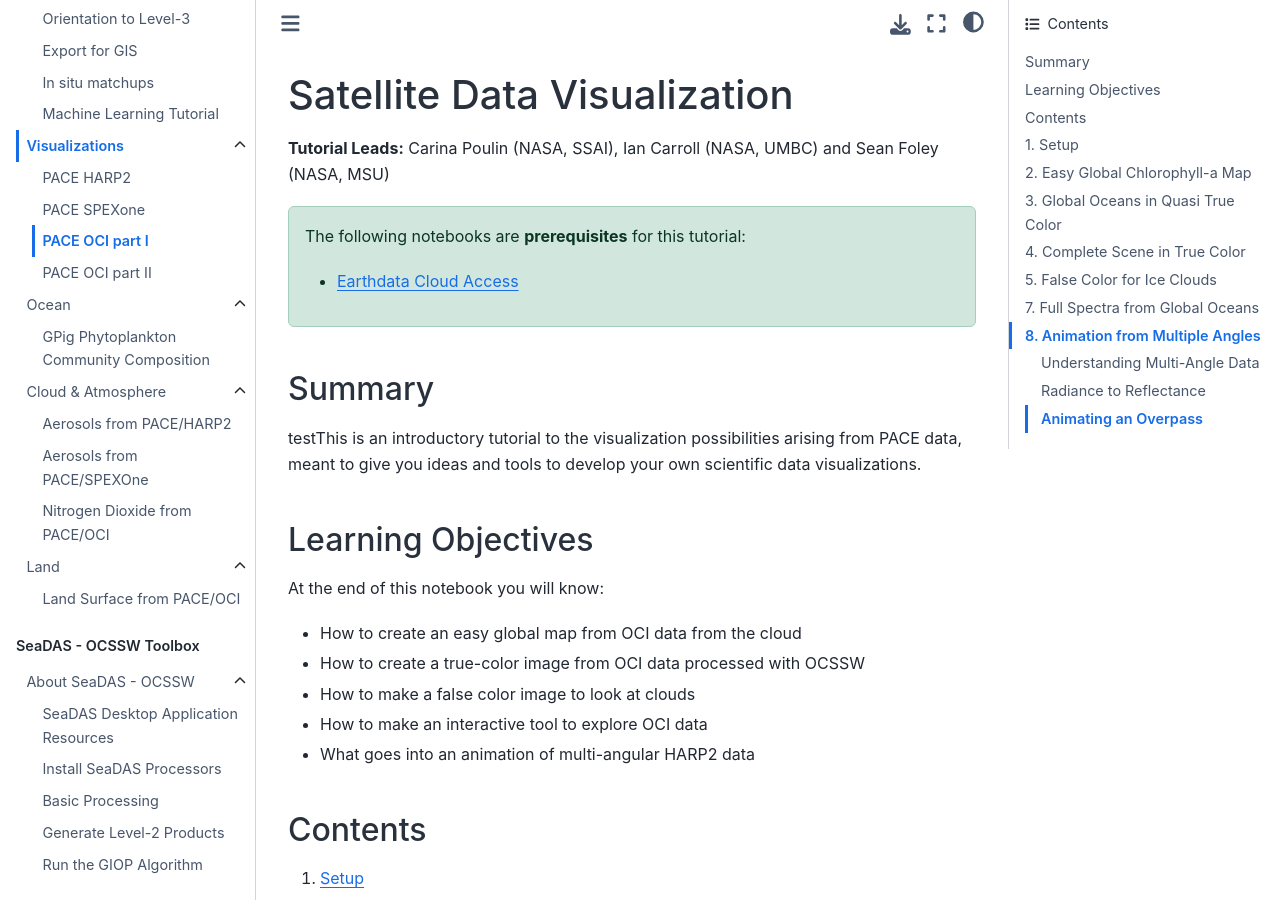
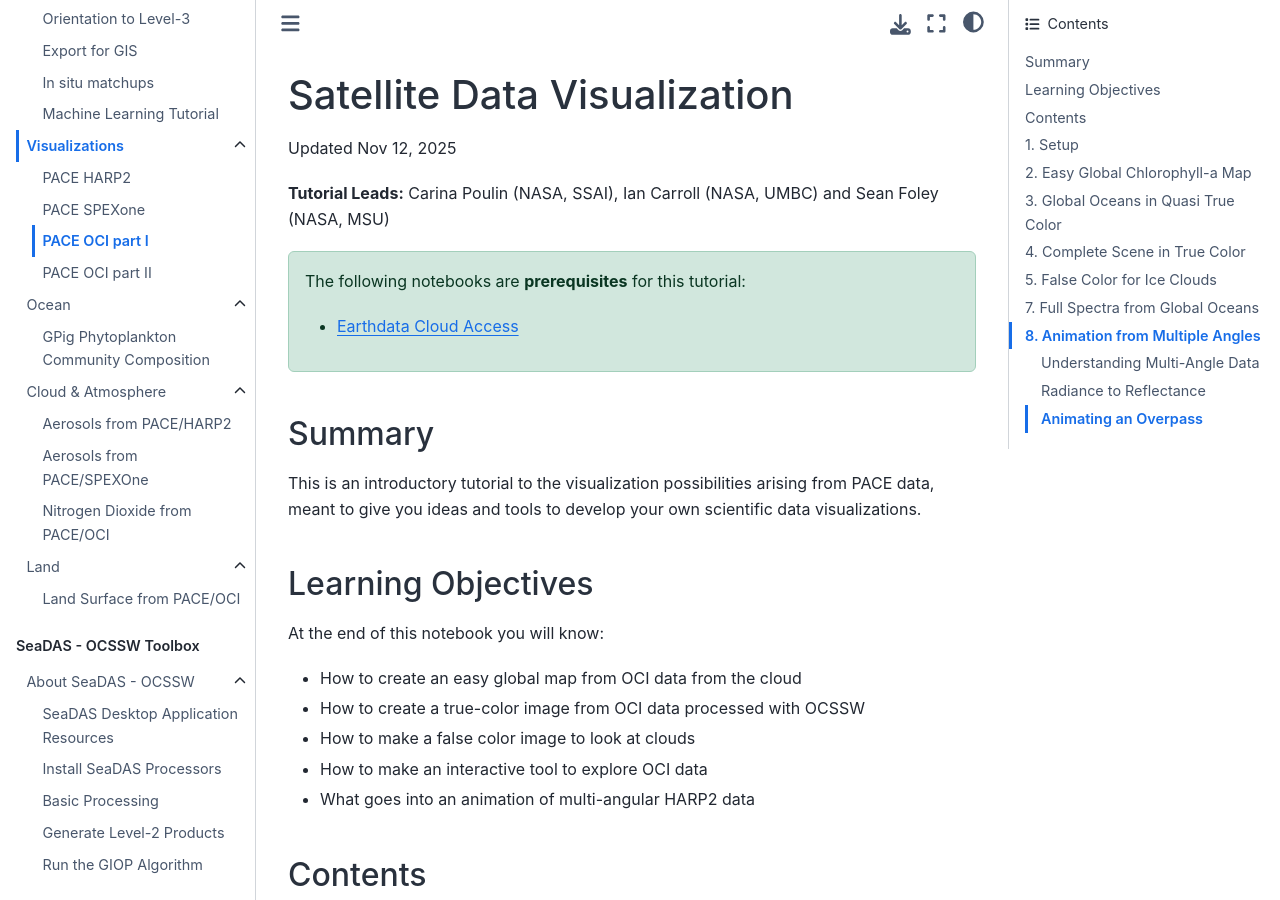
Before and after one commit to nasa/oceandata-notebooks, a Jupyter Book: the page built from docs/notebooks/oci/satdata_visualization_v3.md, in a window 1280 px wide and 900 px high. Built offline with Jupyter Book 1.0.4 settings and Sphinx 7.4.7 and the Sphinx Book theme 1.1.4, drawn with Linux system fonts in a browser that asks for light colours.

```diff
--- a/docs/notebooks/oci/satdata_visualization_v3.md
+++ b/docs/notebooks/oci/satdata_visualization_v3.md
@@ -15,6 +15,8 @@
 
 # Satellite Data Visualization
 
+Updated Nov 12, 2025
+
 **Tutorial Leads:** Carina Poulin (NASA, SSAI), Ian Carroll (NASA, UMBC) and Sean Foley (NASA, MSU)
 
 <div class="alert alert-success" role="alert">
@@ -27,7 +29,7 @@
 
 ## Summary
 
-testThis is an introductory tutorial to the visualization possibilities arising from PACE data, meant to give you ideas and tools to develop your own scientific data visualizations.
+This is an introductory tutorial to the visualization possibilities arising from PACE data, meant to give you ideas and tools to develop your own scientific data visualizations.
 
 ## Learning Objectives
 
```
